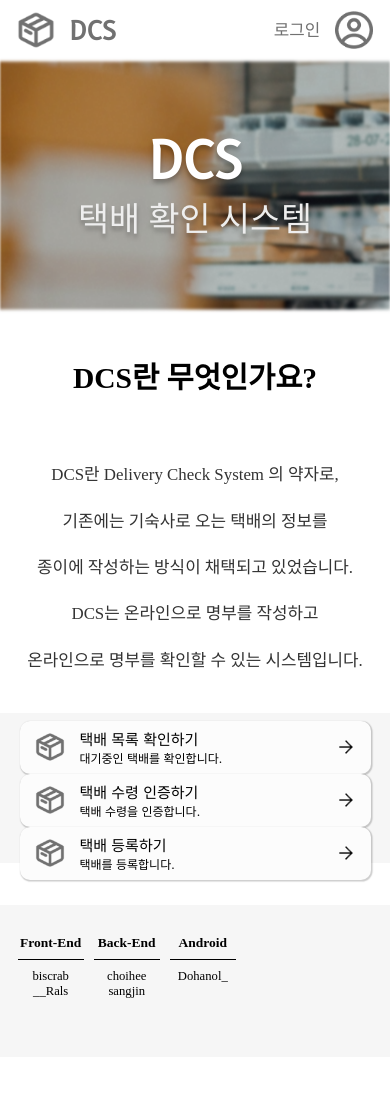
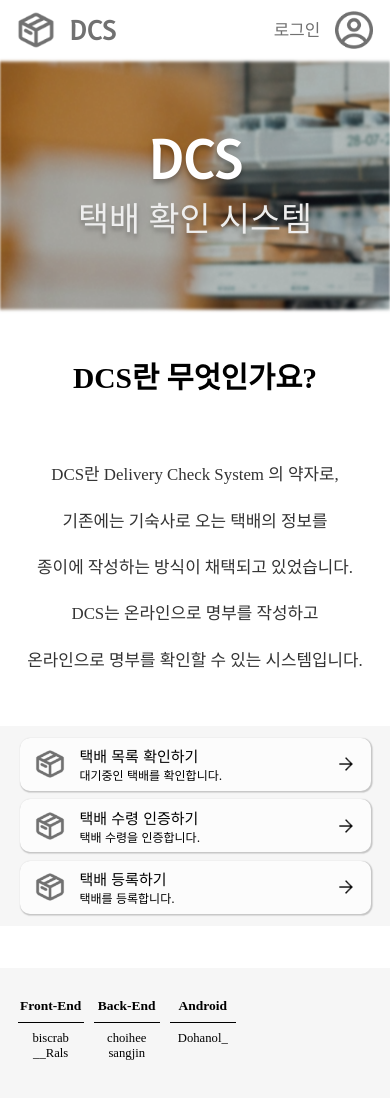
Before and after one commit to DDCS-DSM/DDCS_Web, a React (Create React App) app: page / in a window 390 px wide. Shown: the top 1098 px of the page. Before the commit the page ends 1057 px from the top, so only its background shows below. Built offline with nearby package versions, Linux system fonts and the light colour scheme; the HTML template or start-up script is replaced by a standard one; a web font is replaced by a local one.

Commit message:
📝 ::  카드 반응형 수정

```diff
--- a/src/components/Menu/styles.ts
+++ b/src/components/Menu/styles.ts
@@ -8,7 +8,7 @@ export const PreWrapper = styled.div`
   width: 100vw;
   height: 40vh;
   @media ( max-width: 426px ){
-    height: 150px;
+    height: 200px;
   }
 
   display: flex;
@@ -26,7 +26,7 @@ export const Wrapper = styled.div`
 `;
 
 export const CardDiv = styled.div`
-  height: 135px;
+  height: 185px;
   box-sizing: border-box;
   display: flex;
   flex-direction: column;
--- a/src/pages/Home/styles.ts
+++ b/src/pages/Home/styles.ts
@@ -6,6 +6,7 @@ export const PhraseWrapper = styled.div`
   height: 60vh;
   @media ( max-width: 426px ){
     height: 30vh;
+    margin-bottom: 4vh;
   }
 
   display: flex;
```
